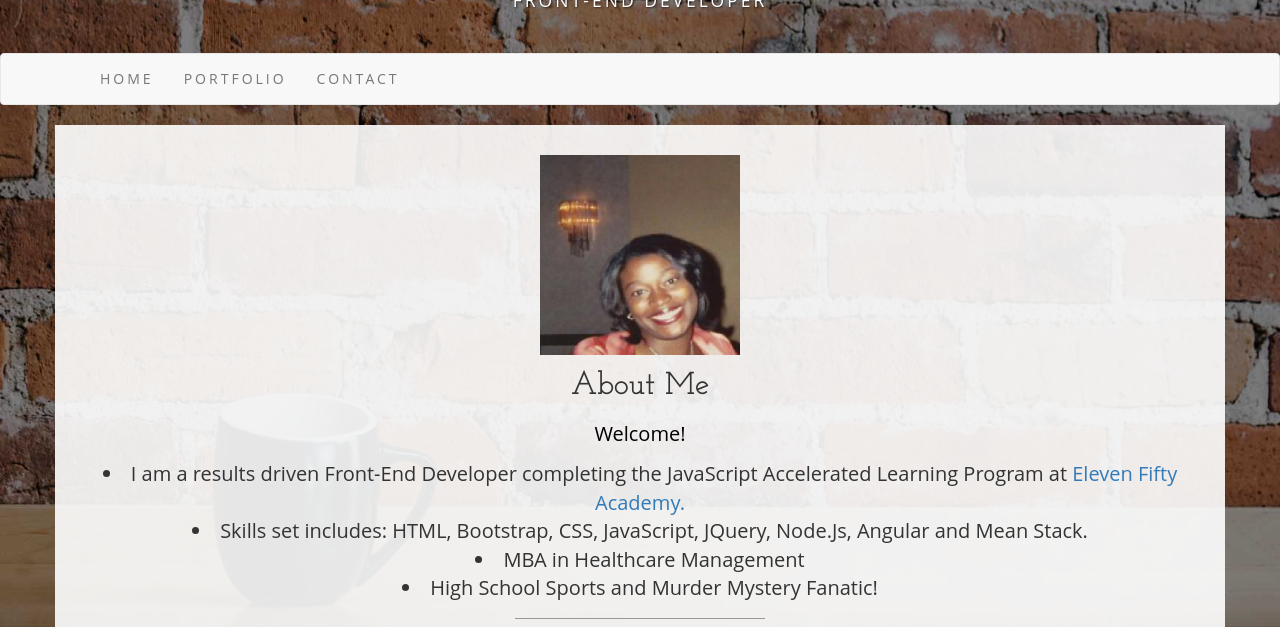
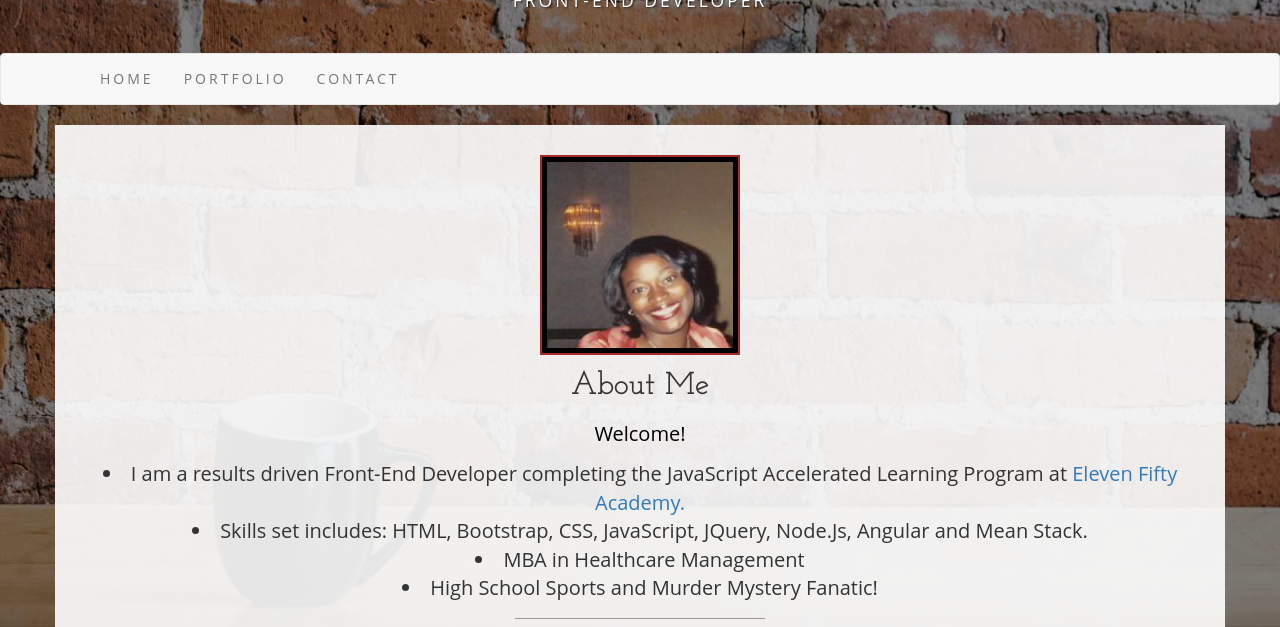
Before and after one commit to DDavi23/DDavi23.github.io, a plain HTML site: page index.html in a window 1280 px wide. Shown: the part 173-800 px from the top of the page. Drawn offline with Linux system fonts and the light colour scheme.

Commit message:
added border to pic

```diff
--- a/index.html
+++ b/index.html
@@ -34,6 +34,11 @@
 .picture{
     width: 200px;
     height: 200px;
+    padding:5px;
+    border:2px solid brown;
+    background-color:black;
+}
+
 }
 </style>
 
```
